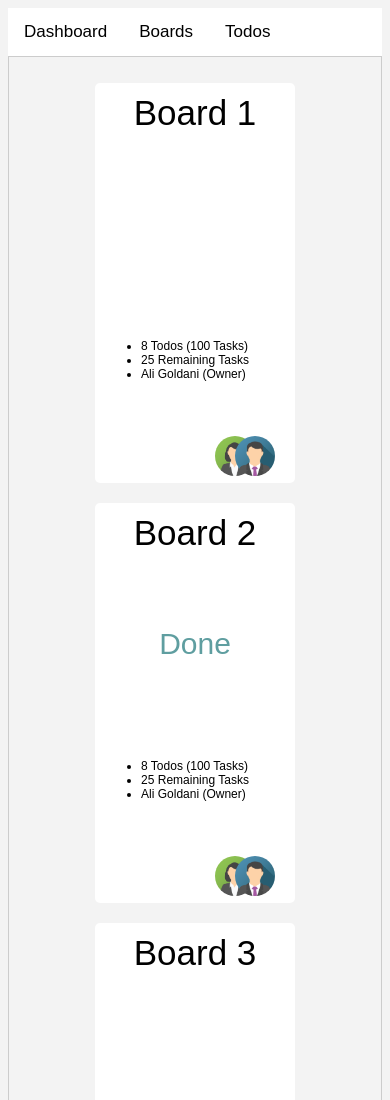
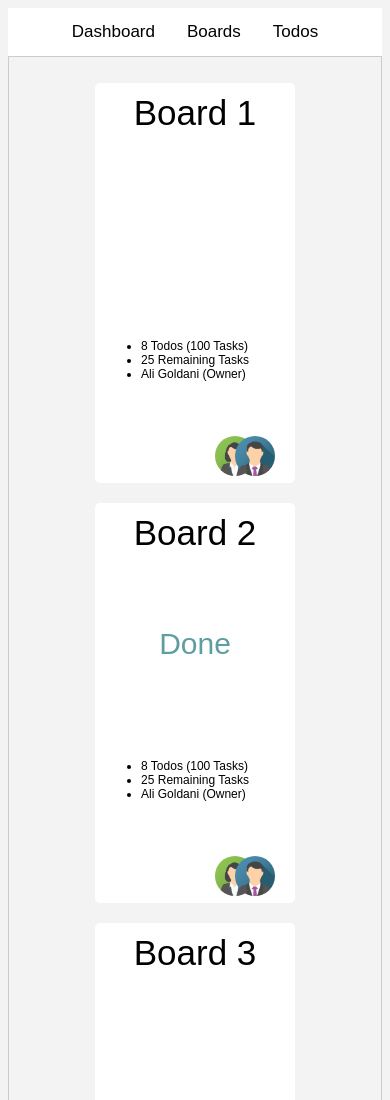
Before and after one commit to part-cadet/todo-server, a website: page index.html in a window 390 px wide. Shown: the top 1100 px of the page. Drawn offline with nearby package versions, Linux system fonts and the light colour scheme; files that its build step writes are made by us from their sources.

Commit message:
Media query for tab added

```diff
--- a/assets/scss/_global.scss
+++ b/assets/scss/_global.scss
@@ -99,9 +99,17 @@ body {
 /* Style the tab */
 
 .tab {
+    display: flex;
+    // justify-content: flex-start;
     overflow: hidden;
     border-bottom: 1px solid #ccc;
     background-color: #fff;
+}
+
+@media only screen and (max-width: 600px) {
+    .tab {
+        justify-content: center;
+    }
 }
 
 /* Style the buttons inside the tab */
```
